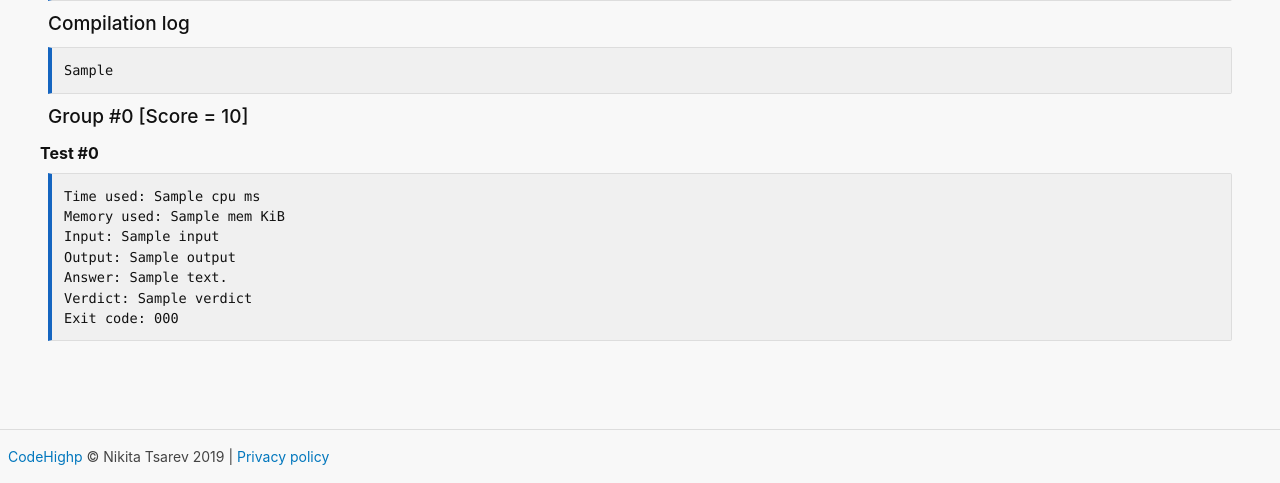
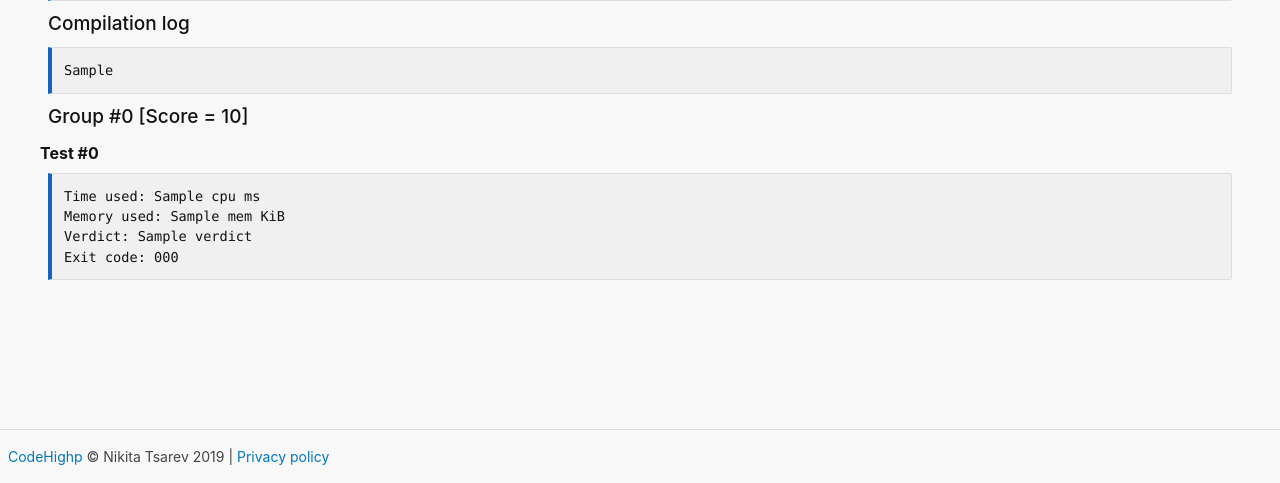
Before and after one commit to TsarN/codehighp, a Django app: template templates/compete/run.html in a window 1280 px wide. Shown: the part 317-800 px from the top of the page. Run offline with Django 3.2, Linux system fonts and the light colour scheme; tables that the repository leaves empty hold one stand-in row (values such as "Sample post"); the template is opened without the code that fills it: values that come from a table or form of the project are taken from there, most other values are stand-ins (such as "Sample title", 1, 10 or a date in 2020); parts of the project's set-up code (start-up, migrations or seed data) failed here and were passed over; some libraries are stand-ins or nearby versions.

Commit message:
Hidden input/output/answer in tests

```diff
--- a/templates/compete/run.html
+++ b/templates/compete/run.html
@@ -28,9 +28,6 @@
             <pre>
 Time used: {{ test.cpu }} {% if flavor == 'vm' %}cycles{% else %}ms{% endif %}
 Memory used: {{ test.mem }} {% if flavor == 'vm' %}cells{% else %}KiB{% endif %}
-Input: {{ test.input }}
-Output: {{ test.output }}
-Answer: {{ test.answer }}
 Verdict: {{ test.verdict }}
 Exit code: {{ test.exitcode }}
 </pre>
```
